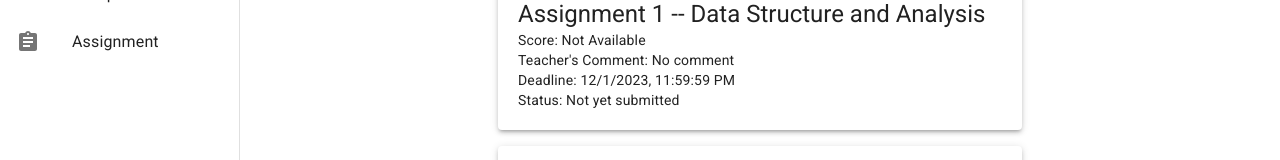
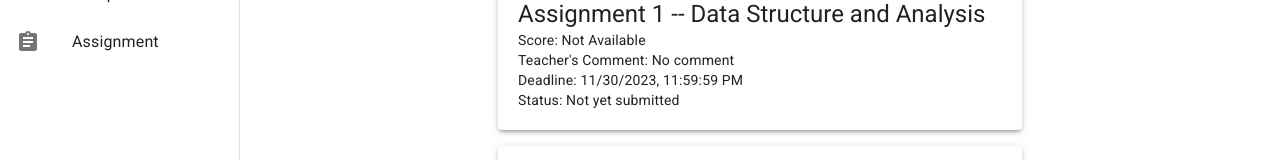
Before and after one commit to SUSTechOOAD2023/OOAD-FrontEnd, a Next.js app: page /dashboard/homework in a window 1280 px wide. Shown: the part 150-310 px from the top of the page. Built offline with nearby package versions, Linux system fonts and the light colour scheme.

Commit message:
temperorily disable type checking

```diff
--- a/next.config.js
+++ b/next.config.js
@@ -1,4 +1,12 @@
 /** @type {import('next').NextConfig} */
-const nextConfig = {}
+const nextConfig = {
+    typescript: {
+      // !! WARN !!
+      // Dangerously allow production builds to successfully complete even if
+      // your project has type errors.
+      // !! WARN !!
+      ignoreBuildErrors: true,
+    },
+  }
 
 module.exports = nextConfig
--- a/src/app/dashboard/homework/page.tsx
+++ b/src/app/dashboard/homework/page.tsx
@@ -49,7 +49,7 @@ export default function AssignmentPage({ assignments = [], courseName = "Introdu
         name: "Assignment 1",
         score: "Not Available",
         comment: "",
-        deadline: new Date('2023-11-31T23:59:59'),
+        deadline: new Date('2023-11-30T23:59:59'),
         submit: false,
         courseName: "Data Structure and Analysis"
       },
```
